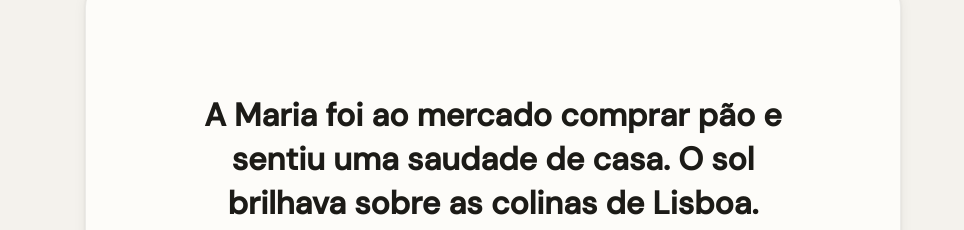
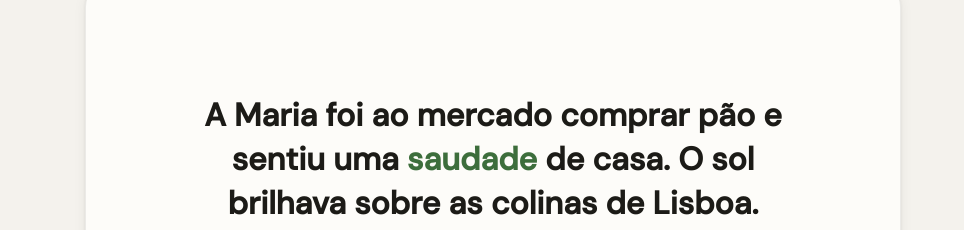
Before and after one commit to jkim228/fluir, a React (Vite) app: page / in a window 1280 px wide. Shown: the part 132-362 px from the top of the page, without its empty margins (147-1111 px from the left). Built offline with nearby package versions, Linux system fonts and the light colour scheme; a web font is replaced by a local one.

Commit message:
add translation popover

```diff
--- a/src/components/passage/PassageText.jsx
+++ b/src/components/passage/PassageText.jsx
@@ -4,9 +4,9 @@ import { WordHighlight } from './WordHighlight'
  * Renders a passage as individually tappable word tokens.
  * Punctuation attached to words is preserved as non-tappable trailing text.
  *
- * @param {{ text: string, targetWord: string, onWordTap: (word: string) => void }} props
+ * @param {{ text: string, targetWord: string, selectedWord: string | null, onWordTap: (word: string, el: HTMLElement) => void }} props
  */
-export function PassageText({ text, targetWord, onWordTap }) {
+export function PassageText({ text, targetWord, selectedWord, onWordTap }) {
   const tokens = tokenize(text)
 
   return (
@@ -16,14 +16,15 @@ export function PassageText({ text, targetWord, onWordTap }) {
           return <span key={i}>{token.value}</span>
         }
 
-        const isTarget =
-          token.bare.toLowerCase() === targetWord.toLowerCase()
+        const isTarget = token.bare.toLowerCase() === targetWord.toLowerCase()
+        const isSelected = token.bare.toLowerCase() === selectedWord?.toLowerCase()
 
         return (
           <span key={i}>
             <WordHighlight
               word={token.bare}
               isTarget={isTarget}
+              isSelected={isSelected}
               onTap={onWordTap}
             />
             {token.punctuation}
--- a/src/components/passage/PassageView.jsx
+++ b/src/components/passage/PassageView.jsx
@@ -1,5 +1,8 @@
+import { useState } from 'react'
 import { CheckIcon, ArrowPathIcon } from '@heroicons/react/24/outline'
 import { PassageText } from './PassageText'
+import { TranslationPopover } from './TranslationPopover'
+import { getTranslation } from '../../lib/translations'
 
 /**
  * The main passage card — full white surface with centered passage text.
@@ -12,6 +15,27 @@ import { PassageText } from './PassageText'
  * }} props
  */
 export function PassageView({ passage, onWordTap, onMarkLearned, onRecycle }) {
+  const [selectedWord, setSelectedWord] = useState(null)
+  const [anchorEl, setAnchorEl] = useState(null)
+
+  function handleWordTap(word, el) {
+    if (word === selectedWord) {
+      setSelectedWord(null)
+      setAnchorEl(null)
+    } else {
+      setSelectedWord(word)
+      setAnchorEl(el)
+      onWordTap(word)
+    }
+  }
+
+  function handleDismiss() {
+    setSelectedWord(null)
+    setAnchorEl(null)
+  }
+
+  const translation = selectedWord ? getTranslation(selectedWord) : null
+
   return (
     <div className="flex flex-col items-center gap-8">
       {/* Passage card */}
@@ -19,7 +43,8 @@ export function PassageView({ passage, onWordTap, onMarkLearned, onRecycle }) {
         <PassageText
           text={passage.text}
           targetWord={passage.targetWord}
-          onWordTap={onWordTap}
+          selectedWord={selectedWord}
+          onWordTap={handleWordTap}
         />
       </div>
 
@@ -37,6 +62,16 @@ export function PassageView({ passage, onWordTap, onMarkLearned, onRecycle }) {
         />
         <ActionButton icon={<ArrowPathIcon className="w-4 h-4" style={{ strokeWidth: 2 }} />} label="REGENERATE" onClick={onRecycle} />
       </div>
+
+      {selectedWord && anchorEl && (
+        <TranslationPopover
+          word={selectedWord}
+          translation={translation?.translation ?? null}
+          example={translation?.example ?? null}
+          anchorEl={anchorEl}
+          onDismiss={handleDismiss}
+        />
+      )}
     </div>
   )
 }
--- a/src/components/passage/WordHighlight.jsx
+++ b/src/components/passage/WordHighlight.jsx
@@ -3,11 +3,11 @@ import { cn } from '../../lib/utils'
 /**
  * A single tappable word token within a passage.
  *
- * @param {{ word: string, isTarget: boolean, onTap: (word: string) => void }} props
+ * @param {{ word: string, isTarget: boolean, isSelected: boolean, onTap: (word: string, el: HTMLElement) => void }} props
  */
-export function WordHighlight({ word, isTarget, onTap }) {
-  function handleClick() {
-    onTap(word)
+export function WordHighlight({ word, isTarget, isSelected, onTap }) {
+  function handleClick(e) {
+    onTap(word, e.currentTarget)
   }
 
   return (
@@ -15,10 +15,14 @@ export function WordHighlight({ word, isTarget, onTap }) {
       role="button"
       tabIndex={0}
       onClick={handleClick}
-      onKeyDown={(e) => e.key === 'Enter' && handleClick()}
+      onKeyDown={(e) => e.key === 'Enter' && handleClick(e)}
       className={cn(
         'cursor-pointer rounded-xs px-0.5 -mx-0.5 transition-colors duration-100',
-        'hover:bg-surface-2',
+        isSelected
+          ? 'text-moss-dim bg-moss-pale'
+          : isTarget
+          ? 'text-moss-dim font-semibold'
+          : 'hover:bg-surface-2',
       )}
     >
       {word}
```
Also changed, not shown: .claude/settings.local.json, 3 other files (tests, documents, lock files or other folders).
